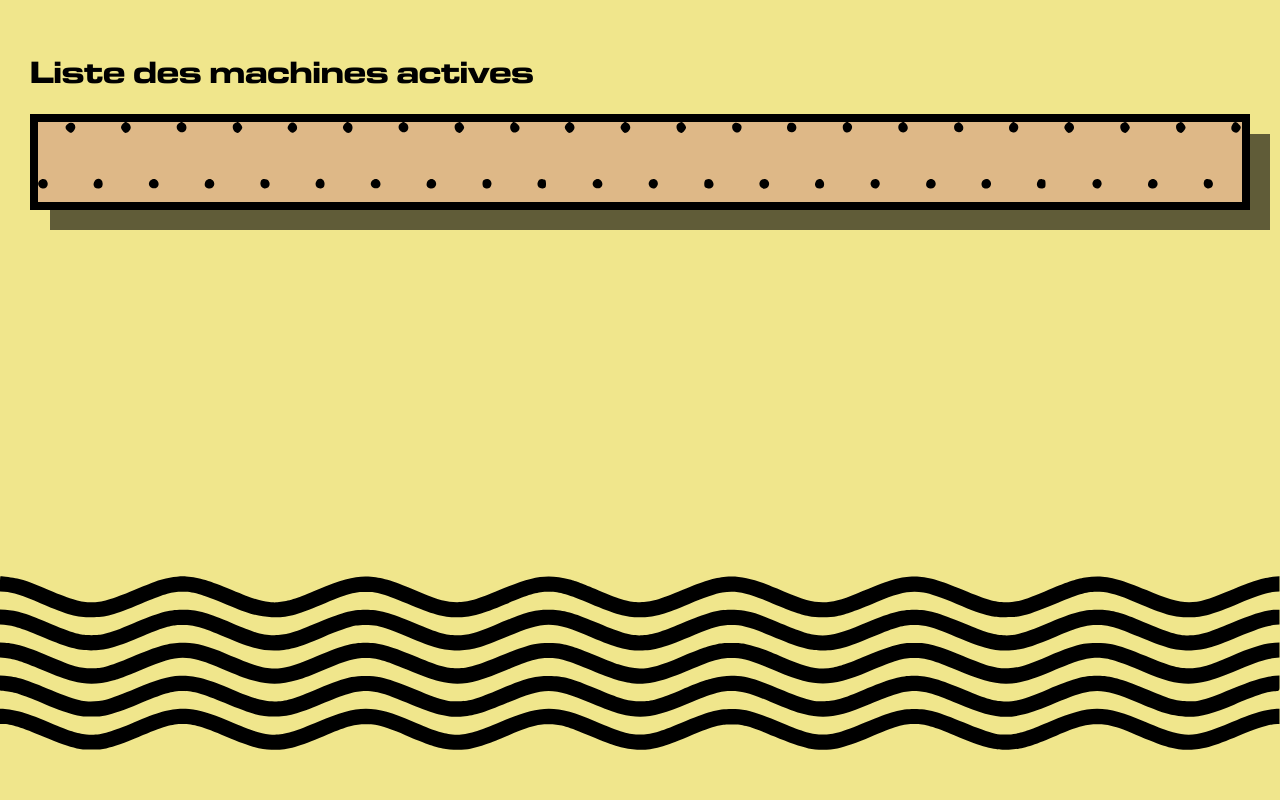
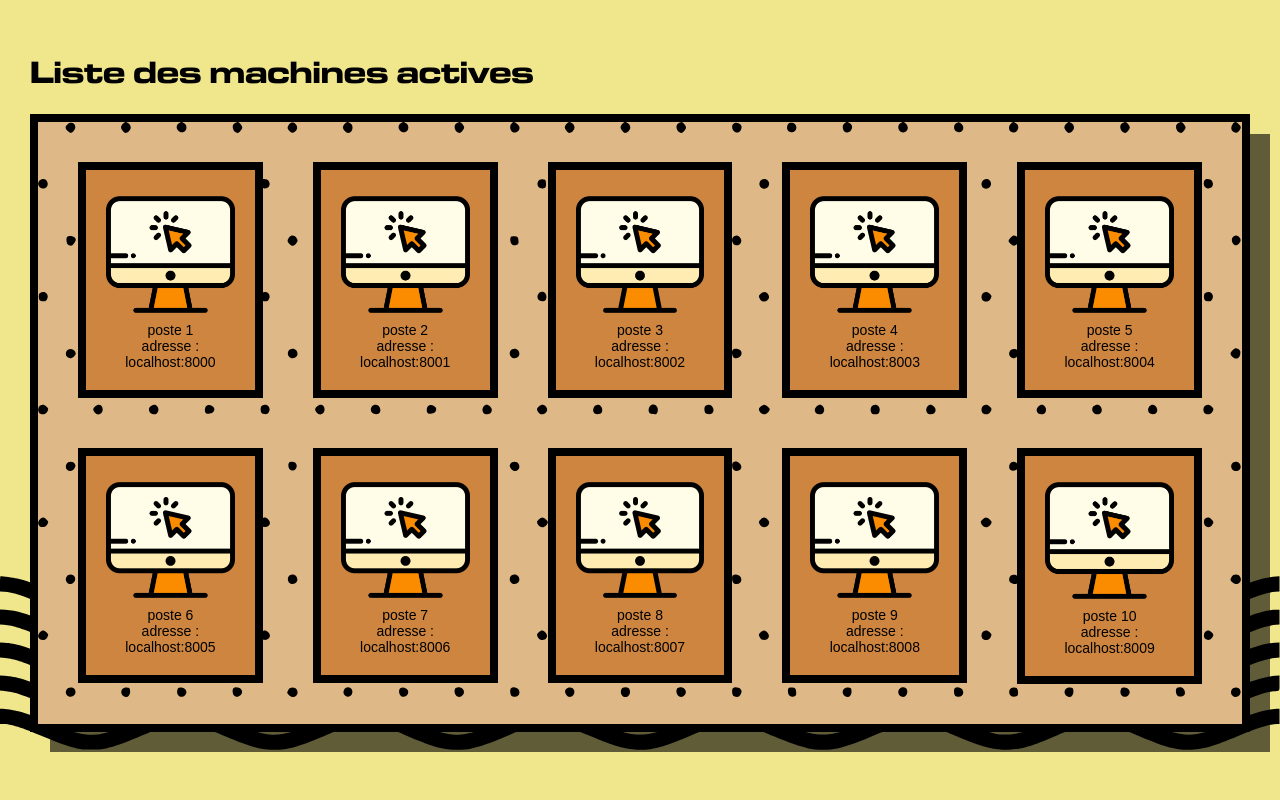
Before and after one commit to Kapesteon/Container37, a PHP site: page / in a window 1280 px wide. Run offline with PHP 8.4, Linux system fonts and the light colour scheme.

Commit message:
correction bugs

```diff
--- a/frontend/app.js
+++ b/frontend/app.js
@@ -1,5 +1,6 @@
-import containers from './containers.json'
-console.log(containers)
+const containers = await fetch('./containers.json').then((response) =>
+  response.json(),
+)
 
 if ('content' in document.createElement('template')) {
   const template = document.querySelector('#container')
@@ -9,8 +10,9 @@ if ('content' in document.createElement('template')) {
     const clone = document.importNode(template.content, true)
     const a = clone.querySelector('a')
     a.href = container
-    const span = clone.querySelector('span')
-    span.textContent = i + 1
+    const span = clone.querySelectorAll('span')
+    span[0].textContent = i + 1
+    span[1].textContent = container
 
     ul.appendChild(clone)
   })
--- a/frontend/containers.json
+++ b/frontend/containers.json
@@ -8,6 +8,5 @@
   "localhost:8006",
   "localhost:8007",
   "localhost:8008",
-  "localhost:8009",
   "localhost:8009"
 ]
--- a/frontend/index.html
+++ b/frontend/index.html
@@ -24,8 +24,9 @@
 <template id="container">
   <li>
     <a class="machine">
-      <img src="../assets/images/pc.png" alt="PC icon" />
-      poste <span></span>
+      <img src="./assets/images/pc.png" alt="PC icon" />
+      poste <span></span><br>
+      adresse : <span></span>
     </a>
   </li>
 </template>
--- a/frontend/styles.css
+++ b/frontend/styles.css
@@ -1,16 +1,16 @@
 @font-face {
 	font-family: 'Microgramma D';
-	src: url('../assets/fonts/Microgramma D.otf');
+	src: url('./assets/fonts/Microgramma D.otf');
 }
 html {
-	font-family: 'Microgramma D', sans-serif;
+	font-family: sans-serif;
 	min-height: 100vh;
 }
 body {
 	margin: 0;
 	padding: 30px;
 	background-color: khaki;
-	background-image: url('../assets/images/waves.svg');
+	background-image: url('./assets/images/waves.svg');
 	background-position: center bottom 50px;
 	background-repeat: no-repeat;
 	background-size: contain;
@@ -25,7 +25,7 @@ ul {
 	border: solid 8px black;
 	background-color: burlywood;
 	box-shadow: 20px 20px 0 rgba(0, 0, 0, 0.6);
-	background-image: url('../assets/images/points.svg');
+	background-image: url('./assets/images/points.svg');
 	background-repeat: no-repeat;
 	background-size: cover;
 }
@@ -39,6 +39,7 @@ ul li a {
 	border: solid 8px black;
 	background-color: peru;
 	box-shadow: 0 0 0 rgba(0, 0, 0, 0.8);
+	font-size: 14px;
 }
 ul li a:hover {
 	box-shadow: 10px 10px 0 rgba(0, 0, 0, 0.6);
@@ -48,3 +49,6 @@ ul li img {
 	width: 100%;
 	height: 100%;
 }
+h1 {
+	font-family: 'Microgramma D', sans-serif;
+}
```
